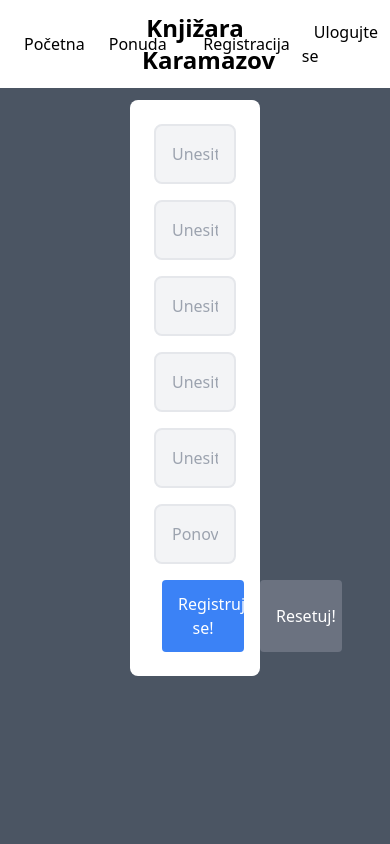
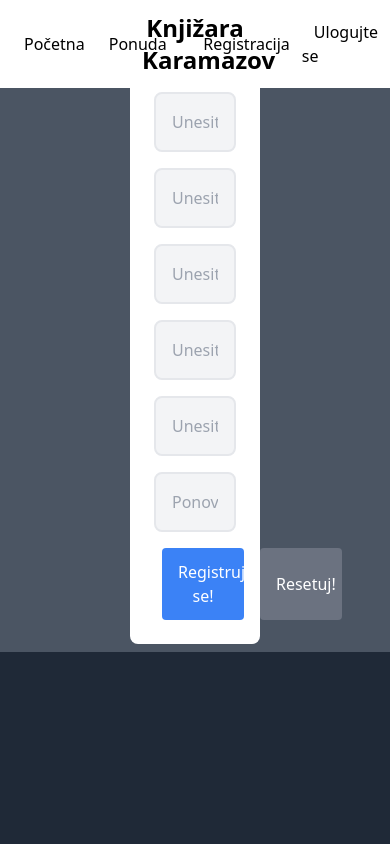
Before and after one commit to DavidGudovic/Book-Shop, a Laravel app: page /register in a window 390 px wide. Run offline with Laravel 9, Linux system fonts and the light colour scheme; style sheets or scripts are compiled from the project's sources.

Commit message:
added responsive elements

```diff
--- a/resources/views/auth/login.blade.php
+++ b/resources/views/auth/login.blade.php
@@ -2,8 +2,8 @@
 
 @section('content')
   <!-- Login -->
-  <div class="flex justify-center">
-    <div class="w-4/12 bg-white p-6 m-3 rounded-lg">
+  <div class="flex items-center justify-center mt-20 md:mt-40 md:text-2xl">
+    <div class="w-4/12 md:w-2/3 bg-white p-6 rounded-lg">
 
       <!--Status message display-->
       @if(session()->has('status'))
--- a/resources/views/auth/register.blade.php
+++ b/resources/views/auth/register.blade.php
@@ -2,8 +2,8 @@
 
 @section('content')
   <!-- Register -->
-  <div class="flex justify-center">
-    <div class="w-4/12 bg-white p-6 m-3 rounded-lg">
+  <div class="flex justify-center mt-8 md:mt-40 md:text-2xl">
+    <div class="w-4/12 md:w-3/4 bg-white p-6 m-3 rounded-lg">
 
       <!--Status message display-->
       @if(session()->has('status'))
--- a/resources/views/includes/footer.blade.php
+++ b/resources/views/includes/footer.blade.php
@@ -1,3 +1,4 @@
 <footer>
-
+  <div class="h-48 md:h-1/4 bg-gray-800 absolute bottom-0 w-full">
+  </div>
 </footer>
--- a/resources/views/includes/navbar.blade.php
+++ b/resources/views/includes/navbar.blade.php
@@ -1,5 +1,5 @@
 <nav>
-  <div class="flex justify-between bg-white h-30 sticky">
+  <div class="flex justify-between bg-white w-full fixed top-0 h-30 md:text-xl">
     <!-- Right nav links -->
 
     <ul class="flex items-center  p-3 w-1/3">
--- a/resources/views/templates/app.blade.php
+++ b/resources/views/templates/app.blade.php
@@ -10,7 +10,13 @@
 <body class="antialiased bg-gray-600">
   <header>
     @include('includes.navbar')
+    @yield('header');
   </header>
+  <!-- SIDEBAR -->
+  <aside>
+    @yield('sidebar')
+  </aside>
+  <!-- END SIDEBAR -->
   <!-- CONTENT -->
   <main>
     @yield('content')
```
